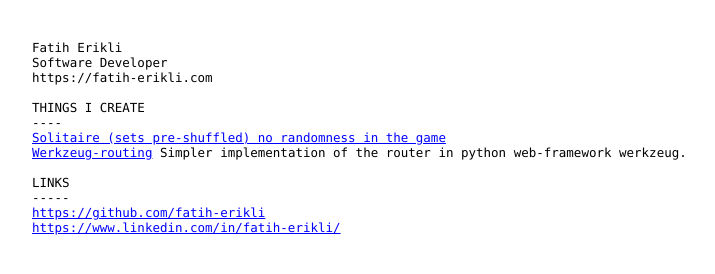
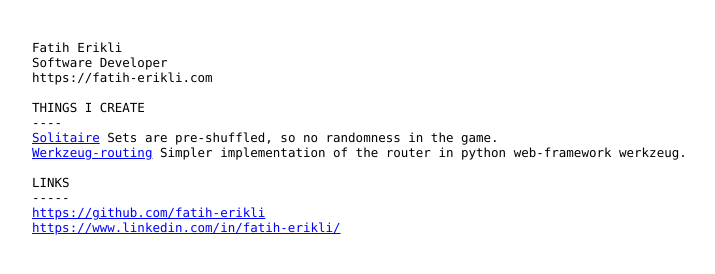
Before and after one commit to fatih-erikli/fatih-erikli.github.io, a plain HTML site: page index.html in a window 1280 px wide. Shown: the whole page, without its empty margins (16-731 px from the left). Drawn offline with Linux system fonts and the light colour scheme.

Commit message:
Update index.html

```diff
--- a/index.html
+++ b/index.html
@@ -27,7 +27,7 @@ https://fatih-erikli.com
 
 THINGS I CREATE
 ----
-<a href="https://fatih-erikli.github.io/solitaire">Solitaire (sets pre-shuffled) no randomness in the game</a>
+<a href="https://fatih-erikli.github.io/solitaire">Solitaire</a> Sets are pre-shuffled, so no randomness in the game.
 <a href="https://github.com/fatih-erikli/werkzeug-routing">Werkzeug-routing</a> Simpler implementation of the router in python web-framework werkzeug.
 
 LINKS
```
